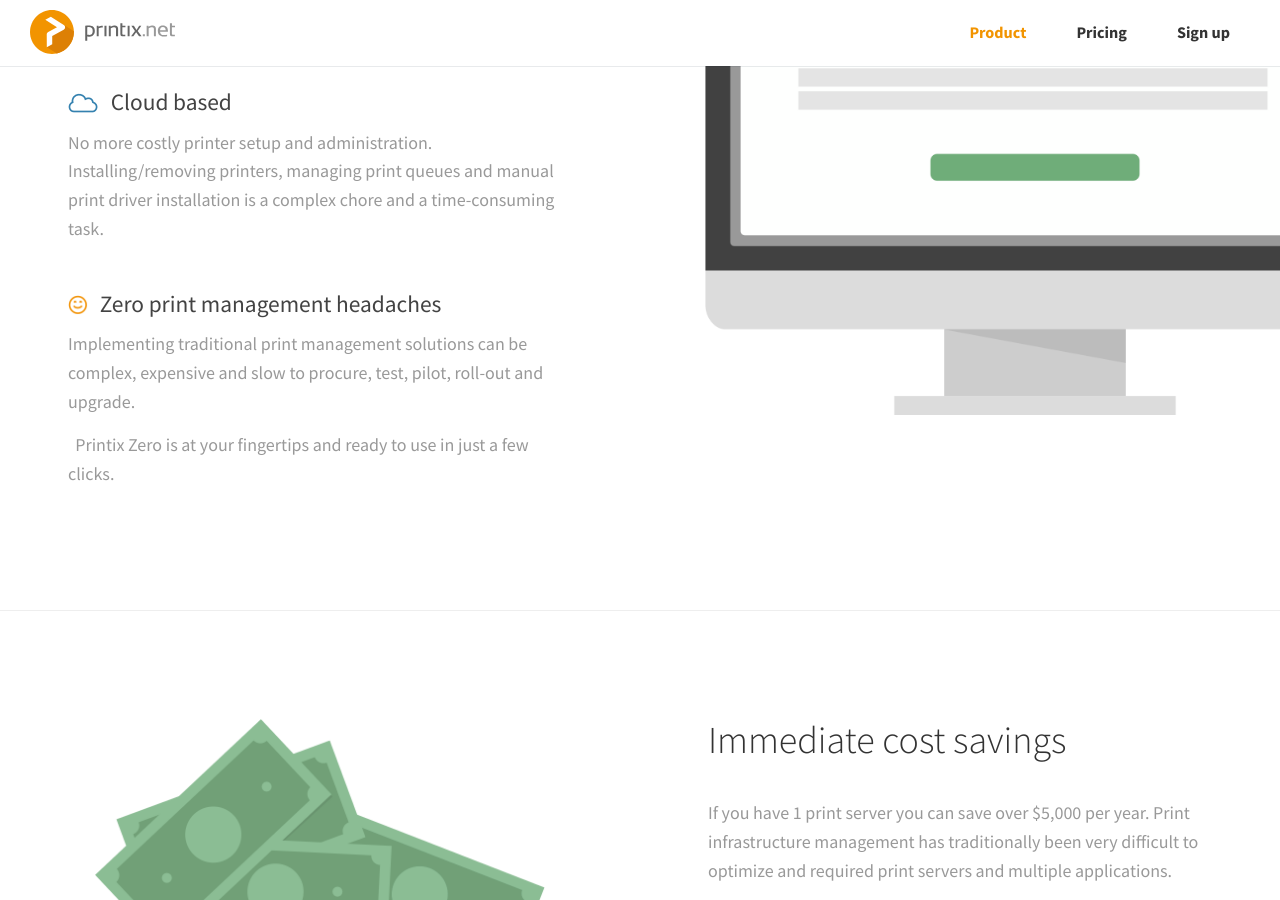
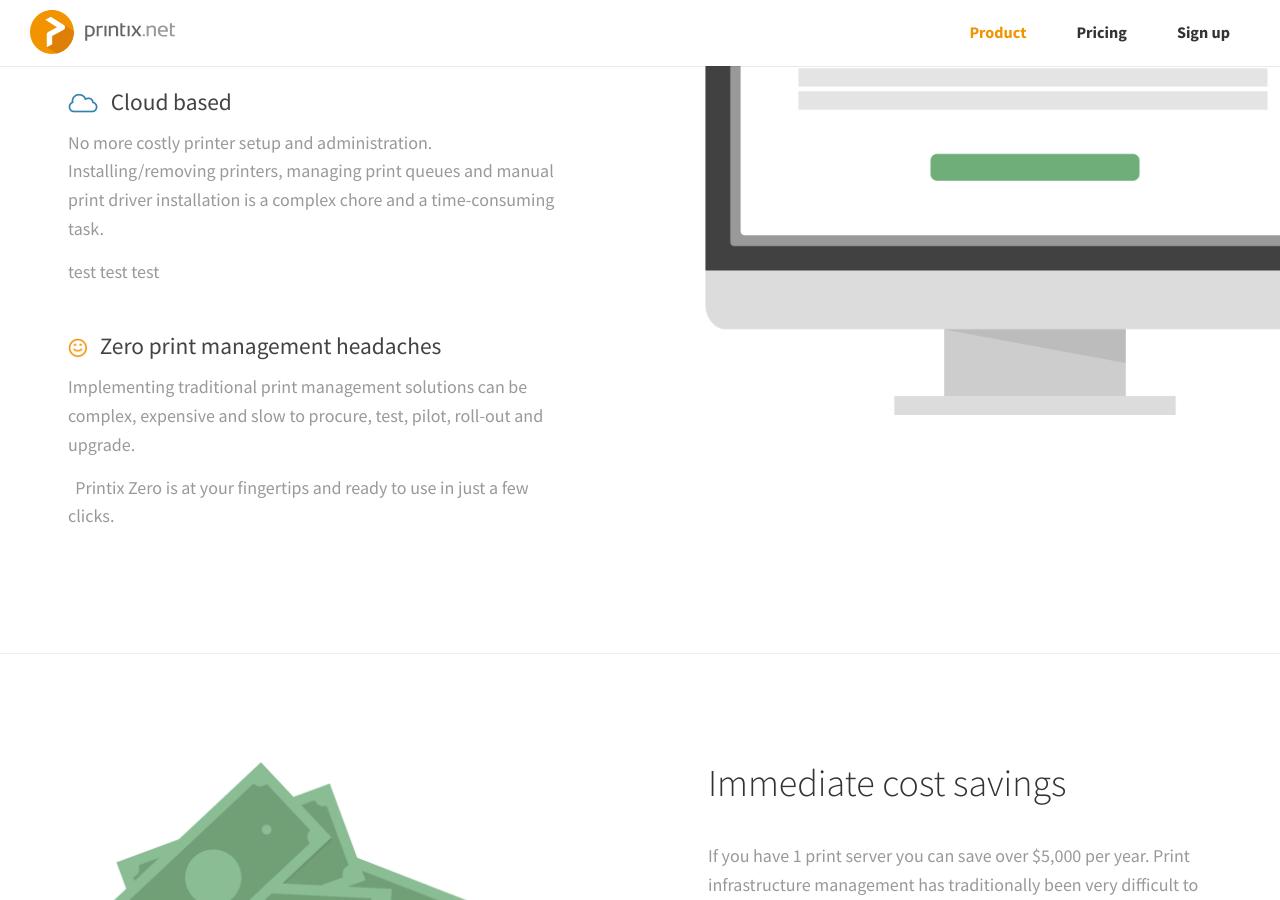
Before and after one commit to aakjaer/printix, a Jekyll site: the page built from zero/index.html, in a window 1280 px wide and 900 px high, scrolled down 1543 px. Built offline with Jekyll 4.4.1, drawn with Linux system fonts in a browser that asks for light colours; Markdown is read by kramdown in place of the engine named in the settings.

Commit message:
Updated '/zero/index.html' via CloudCannon

```diff
--- a/zero/index.html
+++ b/zero/index.html
@@ -52,9 +52,7 @@
 						<img class="tour-icon" src="{{ site.baseurl }}/assets/images/icons/cloud-sm@2x.png" alt="" />
 						Cloud based
 					</h3>
-					<div class="editable">
-						<p>No more costly printer setup and administration. Installing/removing printers, managing print queues and manual print driver installation is a complex chore and a time-consuming task.</p>
-					</div>
+					<div class="editable"><p>No more costly printer setup and administration. Installing/removing printers, managing print queues and manual print driver installation is a complex chore and a time-consuming task.</p><p>test test test</p></div>
 
 					<h3 class="tour-sub-heading editable">
 						<img class="tour-icon" src="{{ site.baseurl }}/assets/images/icons/smile-sm@2x.png" alt="" />
```
